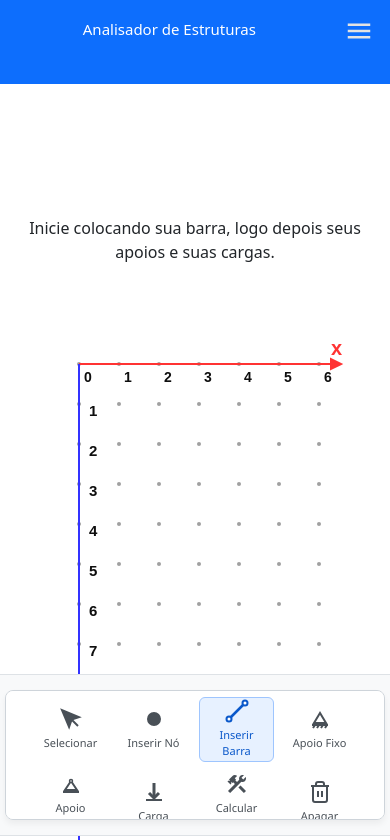
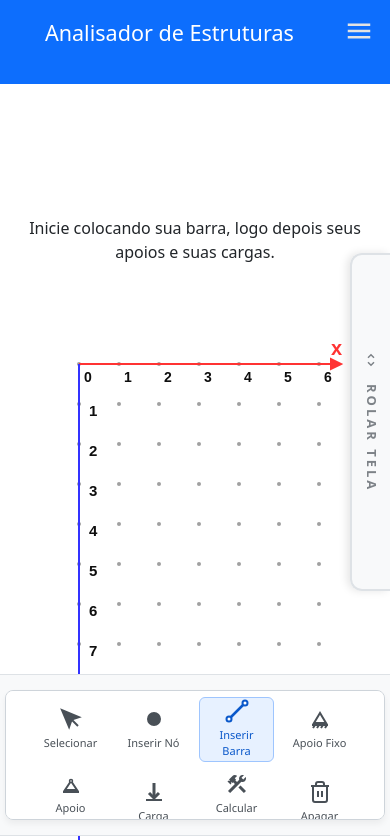
Before and after one commit to vini205/Analisador-de-Estruturas, a plain HTML site: page src/calculadora.html in a window 390 px wide. Shown: the top 840 px of the page. Drawn offline with nearby package versions, Linux system fonts and the light colour scheme.

Commit message:
fix: estilo mobile nas paginas e rolagem vertical na calculadora arrumados

```diff
--- a/src/calculadora.html
+++ b/src/calculadora.html
@@ -56,15 +56,14 @@
   </div>
 </div>
 
-     <header class="container-fluid text-bg-primary">
+     <header class="container-fluid  text-bg-primary">
 
         <input type="checkbox" id="menu-toggle" class="d-none">
 
 
-        <div class="text-center p-5">
-            <h1>Analisador de Estruturas</h1>
-
-        </div>
+   <div class="text-center p-3 p-md-5">
+        <h1 class="fs-4 fs-md-1 mt-2 mt-md-0">Analisador de Estruturas</h1>
+    </div>
 
 
 
@@ -96,9 +95,19 @@
         </div>
     </header>
 
-    <main id="main" class="text-center mt-5 flex-fill">
+<main id="main" class="text-center mt-5 flex-fill position-relative">
         <p class="p-3 mb-4">Inicie colocando sua barra, logo depois seus apoios e suas cargas.</p>
+
         <div id="container"></div>
+
+        <div class="zona-rolagem-mobile d-lg-none">
+            <div class="texto-rolagem">
+                <svg viewBox="0 0 24 24" width="18" height="18" stroke="currentColor" stroke-width="2" fill="none">
+                    <path d="M8 9l4-4 4 4M8 15l4 4 4-4"/>
+                </svg>
+                <span>ROLAR TELA</span>
+            </div>
+        </div>
     </main>
 
 <div class="toolbar-container">
--- a/src/styles/calculadora.css
+++ b/src/styles/calculadora.css
@@ -154,3 +154,49 @@ main#main:nth-child(2) {
     background-color: #dee2e6;
     margin: 0 4px;
 }
+
+
+
+
+.zona-rolagem-mobile {
+    position: fixed;
+    right: 0;
+    top: 30%;
+    height: 40%;
+    width: 40px;
+
+    background-color: rgba(248, 249, 250, 0.95);
+    border: 2px solid #dee2e6;
+    border-right: none;
+    border-radius: 12px 0 0 12px;
+    box-shadow: -3px 0 8px rgba(0, 0, 0, 0.1);
+
+
+    display: flex;
+    align-items: center;
+    justify-content: center;
+    z-index: 1050; /* acima da grelha do Konva */
+
+
+    touch-action: pan-y !important;
+}
+
+.texto-rolagem {
+    writing-mode: vertical-rl;
+    text-orientation: mixed;
+
+    color: #495057;
+    font-size: 13px;
+    font-weight: bold;
+    letter-spacing: 3px;
+
+    display: flex;
+    align-items: center;
+    gap: 15px;
+    opacity: 0.7;
+}
+
+.zona-rolagem-mobile:active {
+    background-color: #e9ecef;
+    opacity: 1;
+}
--- a/src/styles/header.css
+++ b/src/styles/header.css
@@ -6,10 +6,10 @@
 .icon-close {
     display: none;
 }
-main#main {
-    margin-top: 200px !important;
-}
 @media (max-width: 768px) {
+    main#main {
+        margin-top: 200px !important;
+    }
     header.container-fluid {
         position: fixed;
         top: 0;
```
Also changed, not shown: src/didatico.html (+0 -5 lines).
